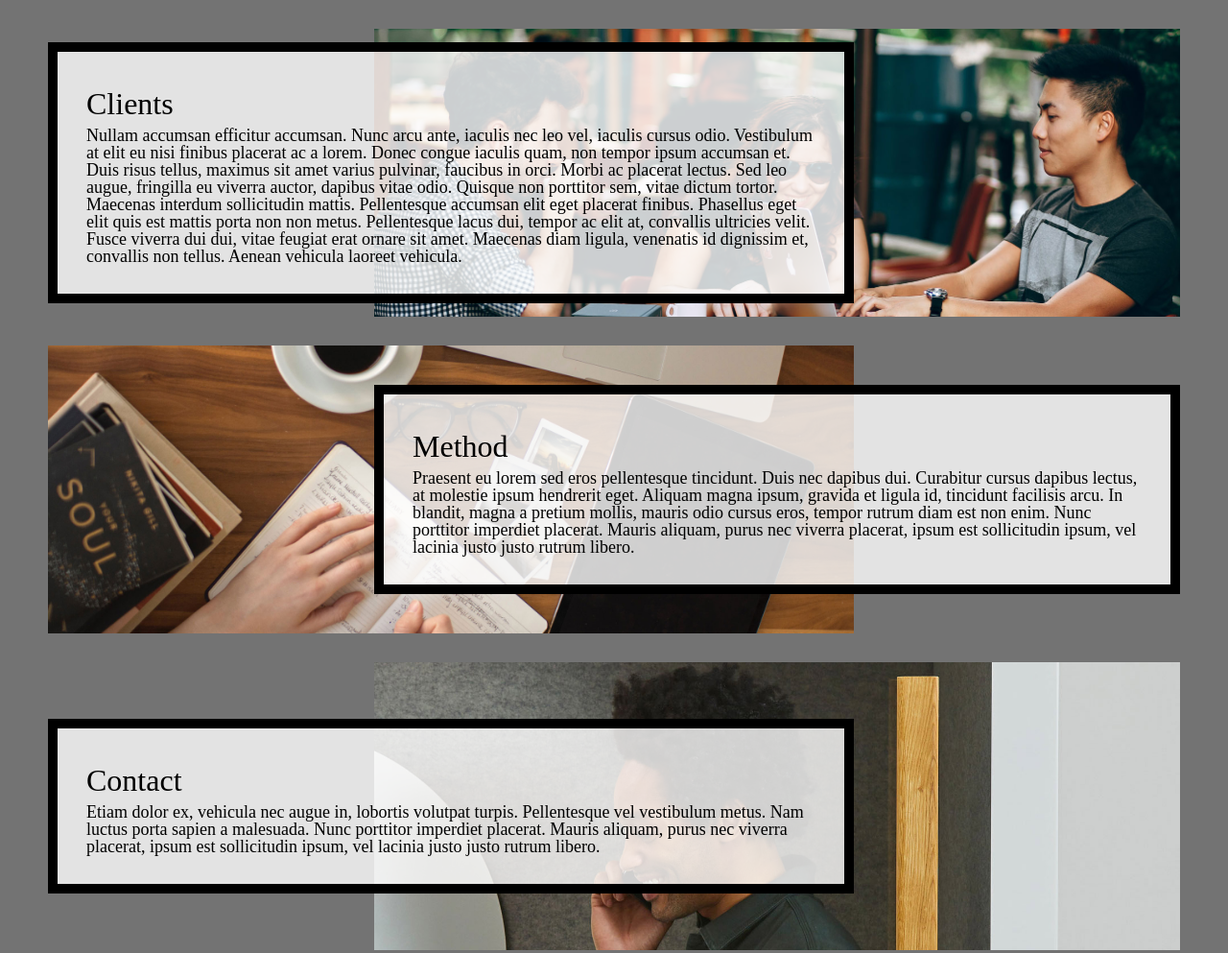
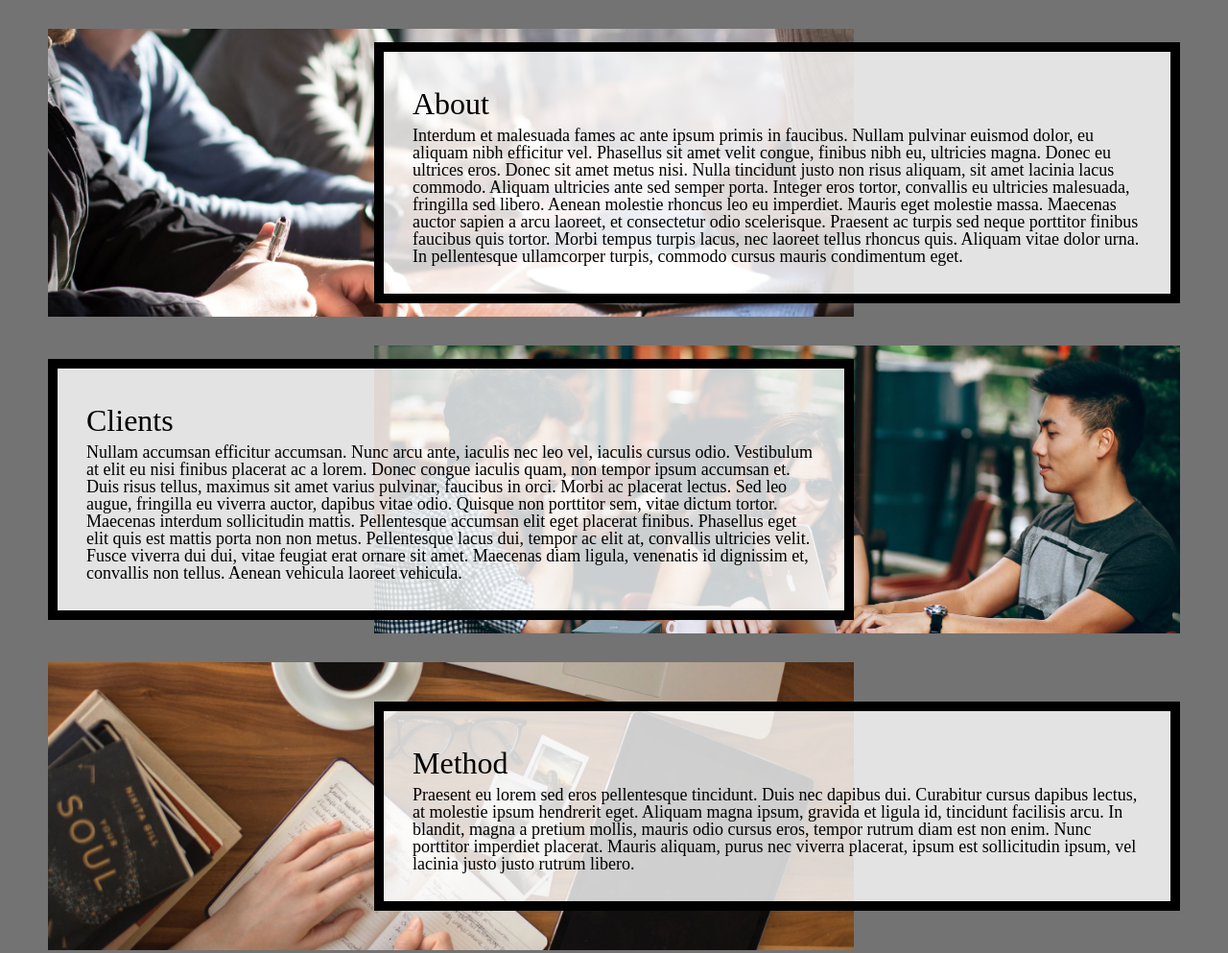
Before and after one commit to minshantang/homework3-2022, a plain HTML site: page index.html in a window 1280 px wide. Shown: the part 778-1771 px from the top of the page at 96% size. Drawn offline with Linux system fonts and the light colour scheme.

Commit message:
Add files via upload

```diff
--- a/css/style.css
+++ b/css/style.css
@@ -77,7 +77,7 @@ a:link {
 
 /* Requirement 2 code here*/
 a:hover {
-  text-decoration-line: underline;
+  text-decoration: underline;
   text-decoration-style: wavy;
 }
 
@@ -109,18 +109,33 @@ a:focus {
 
 /* Requirement 6 */
 .intro {
-  background-image: url("../images/header.jpg");
-  background-color: #707070;
   background-attachment: fixed;
   background-position: center;
   background-repeat: no-repeat;
   background-size: cover;
   min-height: 400px;
+  background-image: url("../images/header.jpg");
 }
 
 /* Requirement 7 */
-.about, .client, .method, .contact {
+.about, .clients, .method, .contact {
   grid-column: 2 / span 1;
+}
+
+.about{
+  grid-row: 2 / span 1;
+}
+
+.clients{
+  grid-row: 3 / span 1;
+}
+
+.method{
+  grid-row: 4 / span 1;
+}
+
+.contact{
+  grid-row: 5 / span 1;
 }
 
 /* Requirement 8 */
@@ -130,36 +145,38 @@ img {
 
 /* Requirement 9 */
 .about-image, .clients-image, .method-image, .contact-image {
-  grid-column-start: 1;
-  grid-column-end: 4;
+  grid-column: 1 / span 4;
   max-height: 500px;
   overflow: hidden;
 }
 
-/* About */
-.about, .about-image {
-  grid-row-start: 1;
+.about-image{
+  grid-row: 2 / span 1;
 }
 
-/* Clients */
-.clients, .clients-image {
-  grid-row-start: 2;
+.clients-image{
+  grid-row: 3 / span 1;
 }
 
-/* Methods */
-.method, .method-image {
-  grid-row-start: 3;
+.method-image{
+  grid-row: 4 / span 1;
 }
 
-.contact, .contact-image {
-  grid-row-start: 4;
+.contact-image{
+  grid-row: 5 / span 1;
 }
 
 /* Requirement 10 */
 .text {
   align-self: center;
+  justify-self: center;
   max-height: 25vh;
   overflow: scroll;
+  overflow-x: hidden;
+}
+
+.text::-webkit-scrollbar {
+  background: transparent;
 }
 
 @media screen and (min-width: 700px){
@@ -176,7 +193,7 @@ img {
 
   /* Requirements 12-15 here: */
 
-  /* Requirement 12 */
+  /* TODO: Requirement 12 */
 
   /* Requirement 13 */
   .container {
```
